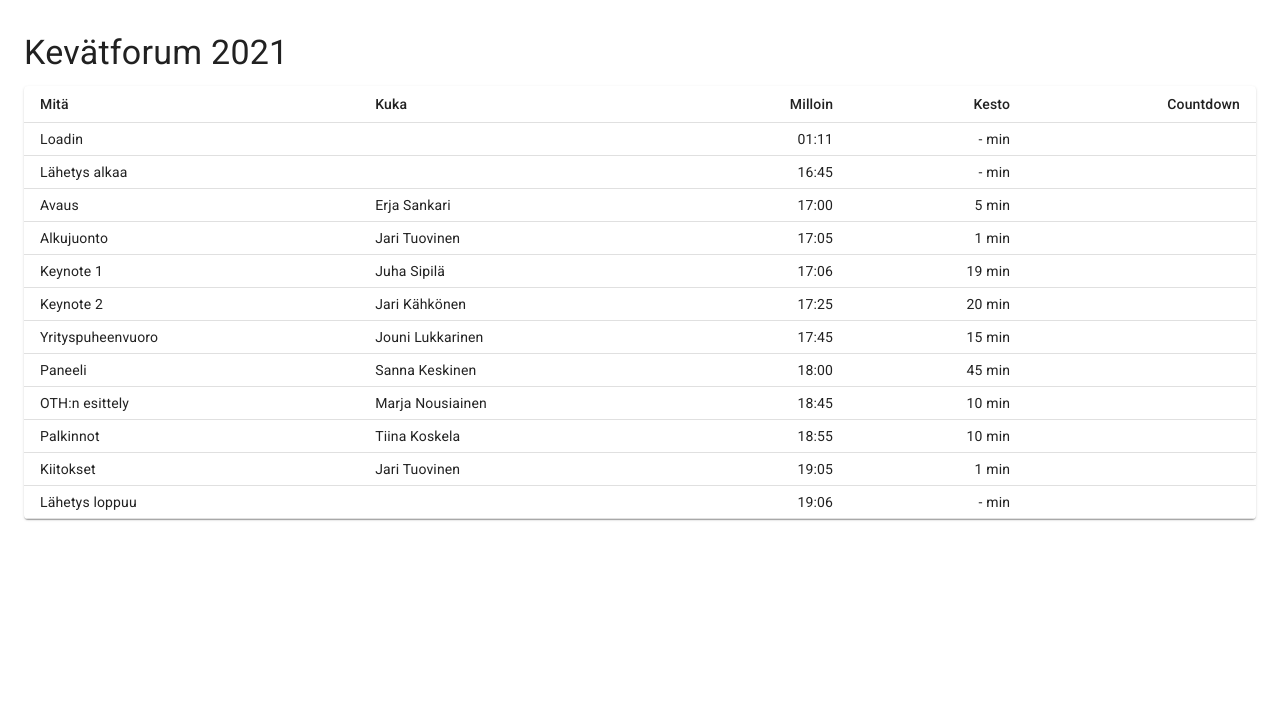
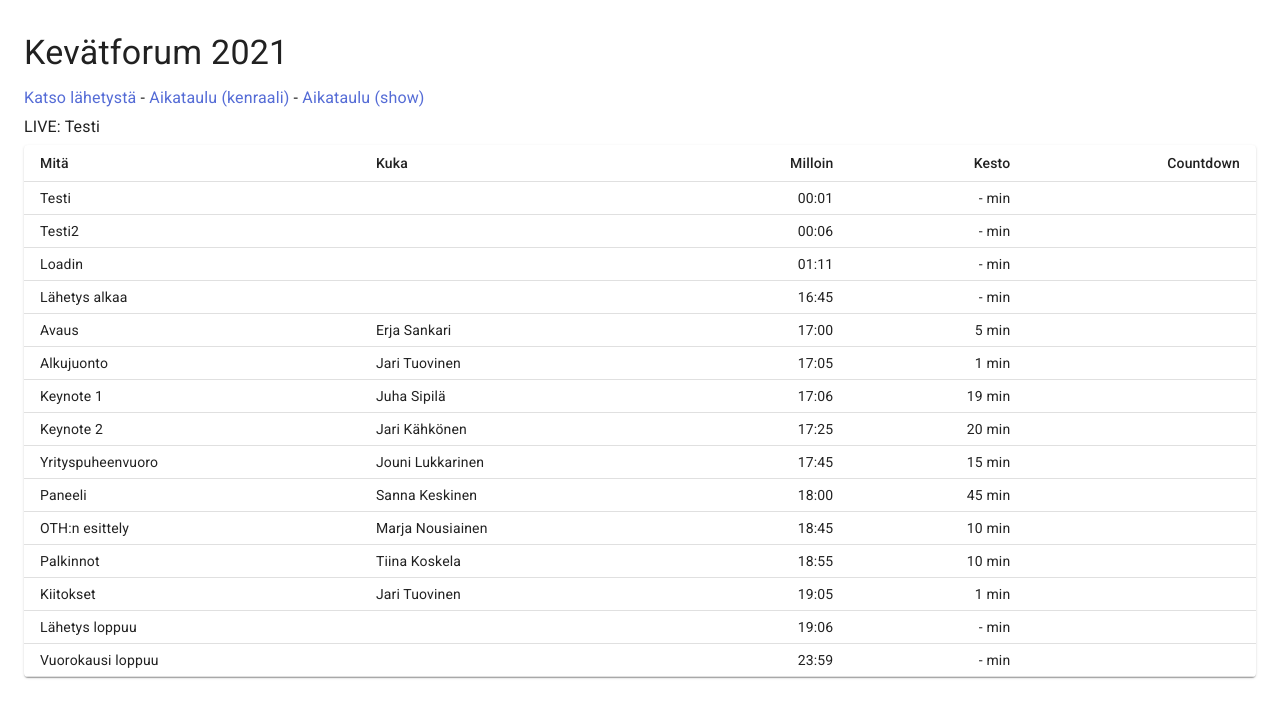
Before and after one commit to oskarijarvelin/next-stage, a Next.js app: page / in a window 1280 px wide. Shown: the top 718 px of the page. Built offline with nearby package versions, Linux system fonts and the light colour scheme.

Commit message:
Added links

```diff
--- a/pages/_app.js
+++ b/pages/_app.js
@@ -18,8 +18,9 @@ export default function MyApp(props) {
   return (
     <React.Fragment>
       <Head>
-        <title>My page</title>
+        <title>Kevätforum 2021</title>
         <meta name="viewport" content="minimum-scale=1, initial-scale=1, width=device-width" />
+        <meta name="robots" content="noindex" />
       </Head>
       <ThemeProvider theme={theme}>
         <CssBaseline />
--- a/pages/index.js
+++ b/pages/index.js
@@ -1,6 +1,5 @@
 import { useState, useEffect } from 'react';
 import { Container, Typography, Box } from '@material-ui/core'
-import Kello from '../components/kello'
 import Link from '../src/Link'
 import Moment from 'react-moment'
 import moment from 'moment'
@@ -25,6 +24,8 @@ function createData(mita, kuka, milloin, kesto) {
 }
 
 const rows = [
+    createData('Testi', '', '00:01', '-'),
+    createData('Testi2', '', '00:06', '-'),
     createData('Loadin', '', '01:11', '-'),
     createData('Lähetys alkaa', '', '16:45', '-'),
     createData('Avaus', 'Erja Sankari', '17:00', 5),
@@ -37,17 +38,34 @@ const rows = [
     createData('Palkinnot', 'Tiina Koskela', '18:55', 10),
     createData('Kiitokset', 'Jari Tuovinen', '19:05', 1),
     createData('Lähetys loppuu', '', '19:06', '-'),
+    createData('Vuorokausi loppuu', '', '23:59', '-'),
 ]
 
 export default function Index() {
     const classes = useStyles()
     const [time, setTime] = useState( new Date() )
+    const [live, setLive] = useState( 0 )
+
     let today = moment().format('YYYY-MM-DD')
+
     useEffect(() => {
         setInterval(() => {
-            setTime( new Date() )
+            let date = new Date()
+            setTime( date )
+            setCurrent( date )
         }, 1000);
     }, [])
+
+    function setCurrent( date ) {
+        for ( let i = 0; i < rows.length; i++) {
+            if ( moment(today + 'T' + rows[i].milloin + '+0300') > moment(date) && i > 0) {
+                setLive(i - 1)
+                break
+            }
+        }
+    }
+
+
 
     const cdFilter = (d) => {
         if ( d.charAt(0) == '-' && d.length < 10 ) {
@@ -63,6 +81,16 @@ export default function Index() {
             <Box my={4}>
                 <Typography variant="h4" component="h1" gutterBottom>
                     Kevätforum 2021
+                </Typography>
+
+                <Typography gutterBottom>
+                    <Link href="https://global.gotowebinar.com/join/3246089693121433612/935358543?clientType=html5" target="_blank" rel="nofollow">Katso lähetystä</Link>{' - '}
+                    <Link href="/kenraali">Aikataulu (kenraali)</Link>{' - '}
+                    <Link href="/show">Aikataulu (show)</Link>
+                </Typography>
+
+                <Typography gutterBottom>
+                    LIVE: {rows[live].mita}
                 </Typography>
 
                 <TableContainer component={Paper}>
```
